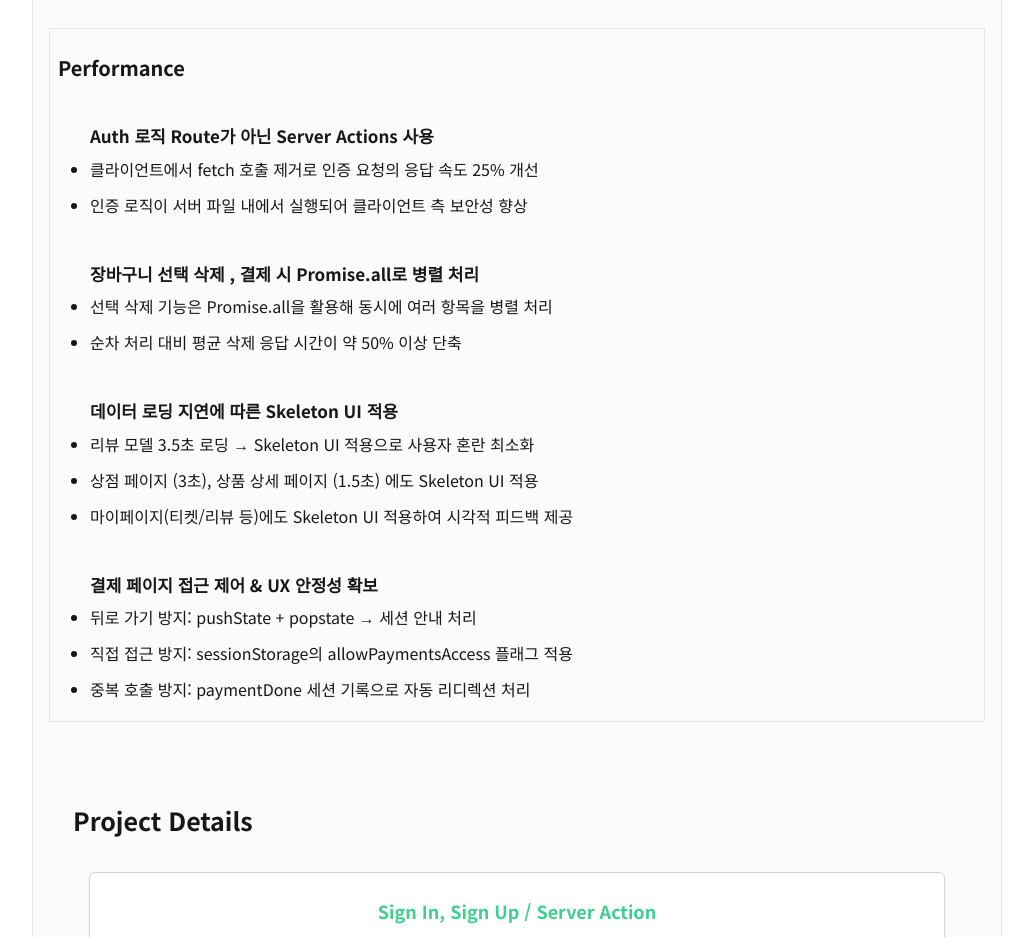
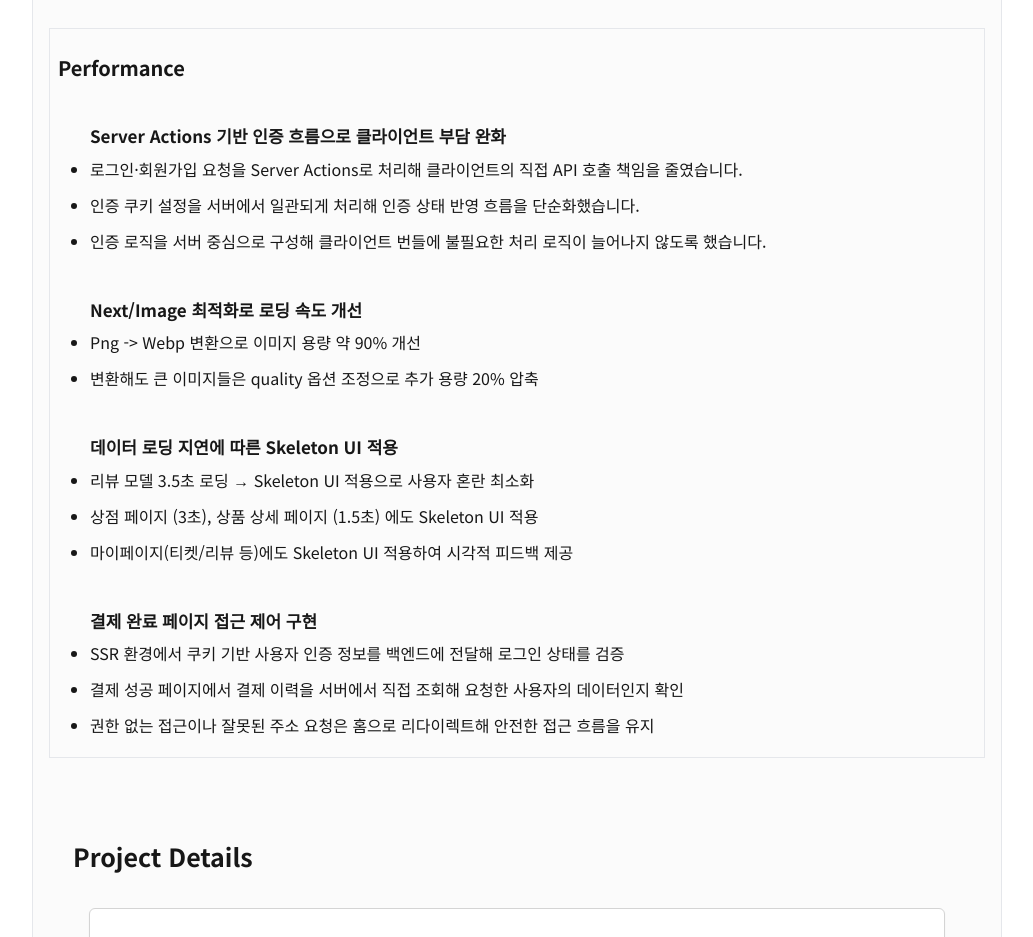
Before and after one commit to YouKnowThat-Park/WooSeokBot, a Next.js app in the folder front/: page /project/stage101 in a window 1280 px wide. Shown: the part 3000-3937 px from the top of the page, without its empty margins (123-1156 px from the left). Built offline with nearby package versions, Linux system fonts and the light colour scheme.

Commit message:
chore: Stage101 프로젝트 내용 수정

```diff
--- a/front/src/data/stage101Performance.ts
+++ b/front/src/data/stage101Performance.ts
@@ -1,16 +1,17 @@
 export const stage101Performance = [
   {
-    title: "Auth 로직 Route가 아닌 Server Actions 사용",
+    title: "Server Actions 기반 인증 흐름으로 클라이언트 부담 완화",
     points: [
-      "클라이언트에서 fetch 호출 제거로 인증 요청의 응답 속도 25% 개선",
-      "인증 로직이 서버 파일 내에서 실행되어 클라이언트 측 보안성 향상",
+      "로그인·회원가입 요청을 Server Actions로 처리해 클라이언트의 직접 API 호출 책임을 줄였습니다.",
+      "인증 쿠키 설정을 서버에서 일관되게 처리해 인증 상태 반영 흐름을 단순화했습니다.",
+      "인증 로직을 서버 중심으로 구성해 클라이언트 번들에 불필요한 처리 로직이 늘어나지 않도록 했습니다.",
     ],
   },
   {
-    title: "장바구니 선택 삭제 , 결제 시 Promise.all로 병렬 처리",
+    title: "Next/Image 최적화로 로딩 속도 개선",
     points: [
-      "선택 삭제 기능은 Promise.all을 활용해 동시에 여러 항목을 병렬 처리",
-      "순차 처리 대비 평균 삭제 응답 시간이 약 50% 이상 단축",
+      "Png -> Webp 변환으로 이미지 용량 약 90% 개선",
+      "변환해도 큰 이미지들은 quality 옵션 조정으로 추가 용량 20% 압축",
     ],
   },
   {
@@ -22,11 +23,11 @@ export const stage101Performance = [
     ],
   },
   {
-    title: "결제 페이지 접근 제어 & UX 안정성 확보",
+    title: "결제 완료 페이지 접근 제어 구현",
     points: [
-      "뒤로 가기 방지: pushState + popstate → 세션 안내 처리",
-      "직접 접근 방지: sessionStorage의 allowPaymentsAccess 플래그 적용",
-      "중복 호출 방지: paymentDone 세션 기록으로 자동 리디렉션 처리",
+      "SSR 환경에서 쿠키 기반 사용자 인증 정보를 백엔드에 전달해 로그인 상태를 검증",
+      "결제 성공 페이지에서 결제 이력을 서버에서 직접 조회해 요청한 사용자의 데이터인지 확인",
+      "권한 없는 접근이나 잘못된 주소 요청은 홈으로 리다이렉트해 안전한 접근 흐름을 유지",
     ],
   },
 ];
```
